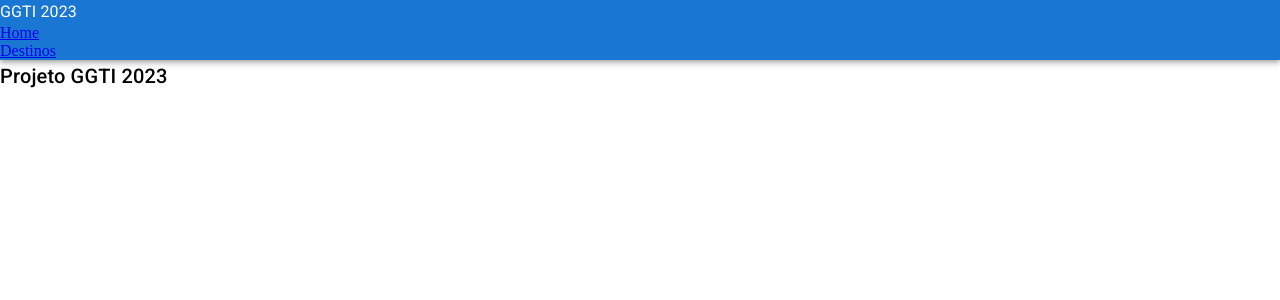
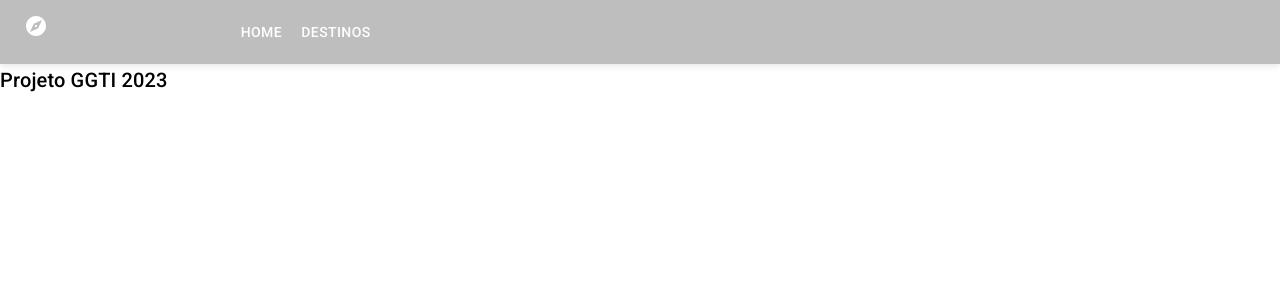
Before and after one commit to IsraelAugusto0110/ggti_projeto_23, a React (Create React App) app: page / in a window 1280 px wide. Shown: the top 300 px of the page. Built offline with nearby package versions, Linux system fonts and the light colour scheme.

Commit message:
Projeto iniciado. Criado o menu de navegação com as rotas

```diff
--- a/src/components/Navbar.jsx
+++ b/src/components/Navbar.jsx
@@ -1,14 +1,52 @@
-import { AppBar, Typography } from "@mui/material";
+import { Explore } from "@mui/icons-material";
+import {
+  AppBar,
+  Button,
+  Grid,
+  Stack,
+  Toolbar,
+  Typography,
+} from "@mui/material";
 import React from "react";
 import { Link } from "react-router-dom";
 
+const linkStyle = {
+  textDecoration: "none",
+  color: "white",
+};
+
 const Navbar = () => {
   return (
-    <AppBar position="static">
-      <Typography>GGTI 2023</Typography>
-      <Link to="/">Home</Link>
-      <Link to="/destinos">Destinos</Link>
-    </AppBar>
+    <>
+      <AppBar
+        position="static"
+        sx={{ backgroundColor: "black", opacity: 0.25 }}
+      >
+        <Toolbar>
+          <Grid container>
+            <Grid item xs={2}>
+              <Typography>
+                <Explore />
+              </Typography>
+            </Grid>
+            <Grid item xs={5}>
+              <Stack direction="row">
+                <Button>
+                  <Link to="/" style={linkStyle}>
+                    HOME
+                  </Link>
+                </Button>
+                <Button>
+                  <Link to="/destinos" style={linkStyle}>
+                    DESTINOS
+                  </Link>
+                </Button>
+              </Stack>
+            </Grid>
+          </Grid>
+        </Toolbar>
+      </AppBar>
+    </>
   );
 };
 
```
